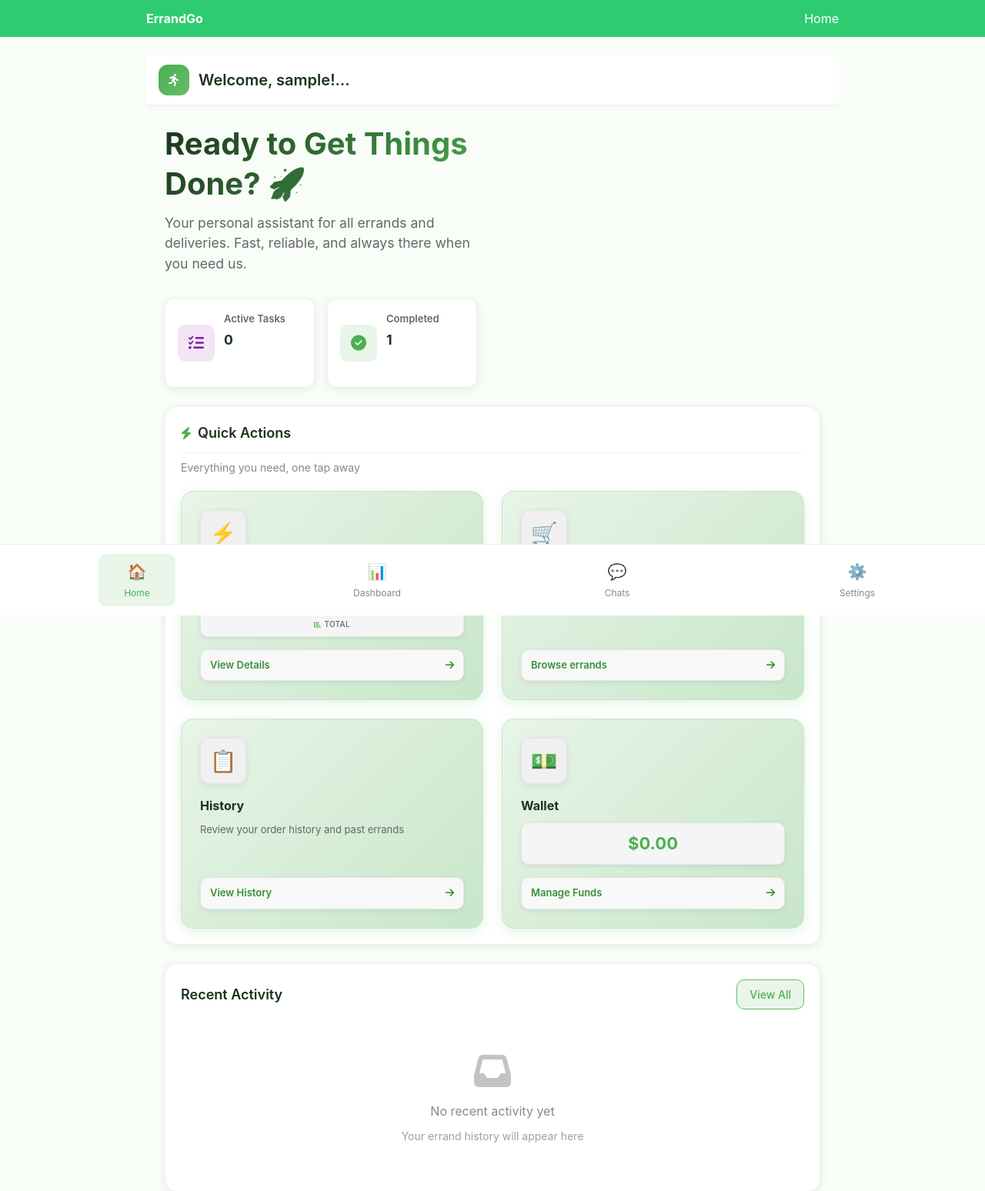
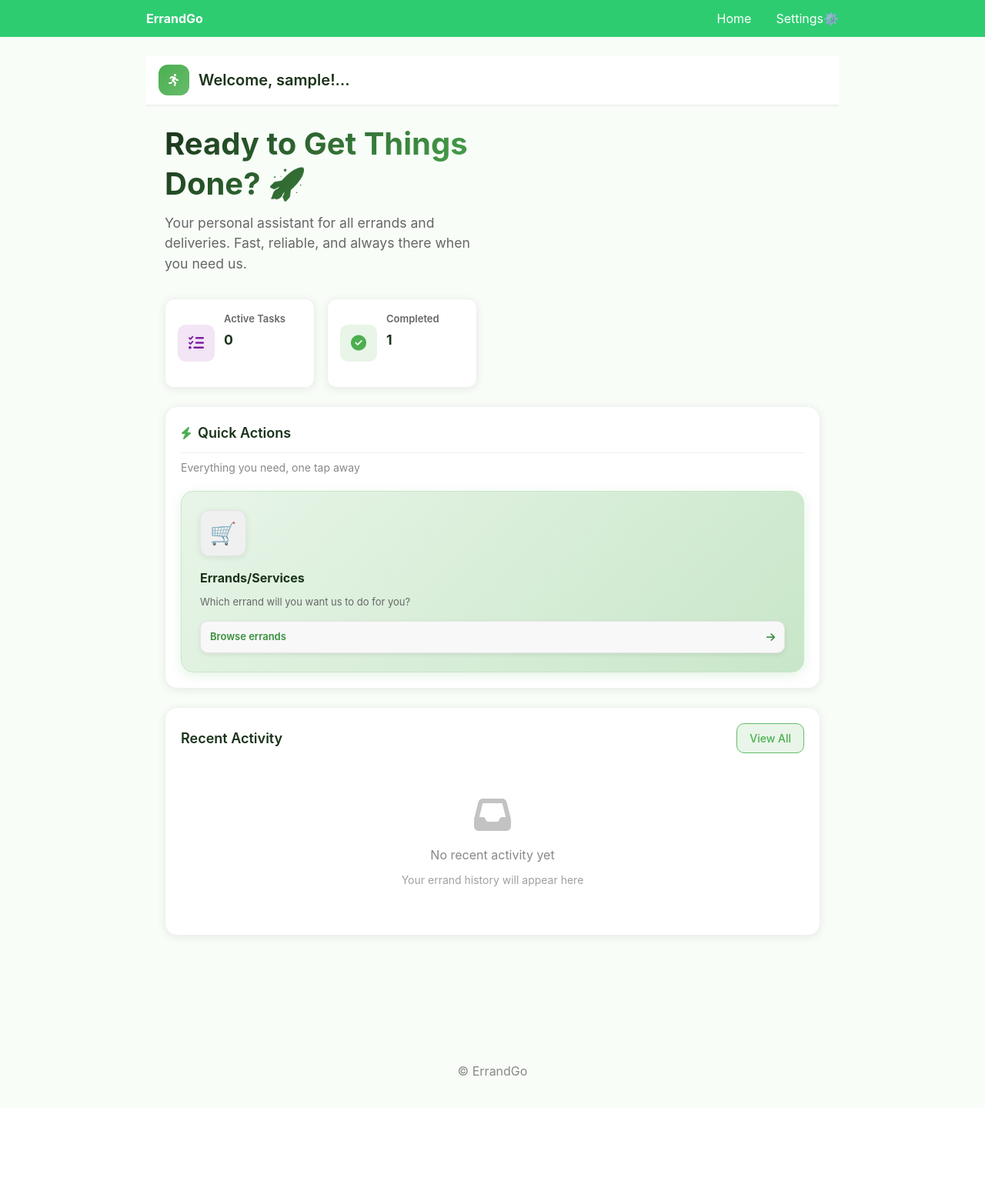
Before and after one commit to wndlovuwork01-netizen/errandconnect, a Flask app: page /home in a window 1280 px wide. Shown: the top 1548 px of the page at 77% size. After the commit the page ends 1399 px from the top, so only its background shows below. Run offline with Flask 3, Linux system fonts and the light colour scheme; the visitor is signed in with stand-in values (Sample User, id 1); tables that the repository leaves empty hold one stand-in row (values such as "Sample post").

Commit message:
Home page

```diff
--- a/templates/base.html
+++ b/templates/base.html
@@ -5,49 +5,106 @@
   <title>ErrandConnect</title>
   <meta name="viewport" content="width=device-width,initial-scale=1">
 
-  <!-- ADD THIS LINE: Font Awesome CDN for icons -->
+  <!-- Font Awesome -->
   <link rel="stylesheet" href="https://cdnjs.cloudflare.com/ajax/libs/font-awesome/6.4.0/css/all.min.css">
 
-  <!-- Leaflet.js for maps -->
-  <link rel="stylesheet" href="https://unpkg.com/leaflet@1.9.4/dist/leaflet.css" integrity="sha256-p4NxAoJBhIIN+hmNHrzRCf9tD/miZyoHS5obTRR9BMY=" crossorigin=""/>
-  <script src="https://unpkg.com/leaflet@1.9.4/dist/leaflet.js" integrity="sha256-20nQCchB9co0qIjJZRGuk2/Z9VM+kNiyxNV1lvTlZBo=" crossorigin=""></script>
+  <!-- Leaflet -->
+  <link rel="stylesheet"
+        href="https://unpkg.com/leaflet@1.9.4/dist/leaflet.css"
+        integrity="sha256-p4NxAoJBhIIN+hmNHrzRCf9tD/miZyoHS5obTRR9BMY="
+        crossorigin="">
+  <script src="https://unpkg.com/leaflet@1.9.4/dist/leaflet.js"
+          integrity="sha256-20nQCchB9co0qIjJZRGuk2/Z9VM+kNiyxNV1lvTlZBo="
+          crossorigin=""></script>
 
   <link rel="stylesheet" href="{{ url_for('static', filename='css/style.css') }}">
+
+  <style>
+    /* Header Layout */
+    .header-inner{
+      display:flex;
+      justify-content:space-between;
+      align-items:center;
+    }
+
+    /* Navigation */
+    .main-nav{
+      display:flex !important;
+      flex-direction:row !important;
+      align-items:center;
+      gap:20px;
+    }
+
+    .main-nav a{
+      display:flex;
+      align-items:center;
+      gap:6px;
+      text-decoration:none;
+    }
+
+    .nav-item{
+      display:flex;
+      align-items:center;
+      gap:6px;
+    }
+  </style>
 </head>
+
 <body>
+
 <header class="site-header">
   <div class="container header-inner">
-      <a href="{{ url_for('home_page') }}" class="logo">ErrandGo</a>
-      <nav>
+
+    <a href="{{ url_for('home_page') }}" class="logo">
+      ErrandGo
+    </a>
+
+    <nav class="main-nav">
       {% if session.user_id %}
+
         <a href="{{ url_for('home_page') }}">Home</a>
+
+        <a href="{{ url_for('settings') }}">Settings⚙️</a>
+
       {% else %}
+
         <a href="{{ url_for('signin') }}">Sign In</a>
+
         <a href="{{ url_for('signup') }}">Sign Up</a>
+
       {% endif %}
     </nav>
+
   </div>
 </header>
 
 <main class="container">
+
   {% with messages = get_flashed_messages(with_categories=true) %}
     {% if messages %}
       <div class="flash-list">
         {% for category, msg in messages %}
-          <div class="flash {{ category }}">{{ msg }}</div>
+          <div class="flash {{ category }}">
+            {{ msg }}
+          </div>
         {% endfor %}
       </div>
     {% endif %}
   {% endwith %}
 
   {% block content %}{% endblock %}
+
 </main>
 
 <footer class="site-footer">
-    <div class="container">© ErrandGo</div>
+  <div class="container">
+    © ErrandGo
+  </div>
 </footer>
 
 <script src="{{ url_for('static', filename='js/app.js') }}"></script>
+
 {% block scripts %}{% endblock %}
+
 </body>
 </html>
--- a/templates/dashboard_client.html
+++ b/templates/dashboard_client.html
@@ -145,9 +145,9 @@
             <span class="nav-emoji">🏠</span>
             <span>Home</span>
         </a>
-        <a href="{{ url_for('dashboard') }}" class="nav-item active">
+        <a href="{{ url_for('chats') }}" class="nav-item active">
             <span class="nav-emoji">📊</span>
-            <span>Dashboard</span>
+            <span>Chats</span>
         </a>
         <a href="{{ url_for('order_history') }}" class="nav-item">
             <span class="nav-emoji">📚</span>
--- a/templates/home.html
+++ b/templates/home.html
@@ -36,7 +36,7 @@
                             </div>
                         </div>
                         <!-- Completed Card-->
-                        <div class="stat-card" onclick="window.location.href='{{ url_for('completed') }}'" style="cursor: pointer;">
+                        <div class="stat-card" onclick="window.location.href='{{ url_for('order_history') }}'" style="cursor: pointer;">
                             <div class="stat-icon completed">
                                 <i class="fas fa-check-circle"></i>
                             </div>
@@ -56,33 +56,13 @@
         <!-- Quick Actions -->
         <section class="quick-actions-section">
             <div class="actions-header">
-                <!-- Added icon to Quick Actions header -->
+
                 <h3><i class="fas fa-bolt"></i> Quick Actions</h3>
-                <!-- Removed View All Button -->
+
             </div>
             <p class="actions-subtitle">Everything you need, one tap away</p>
 
             <div class="actions-grid">
-                <!-- Completed Errands Card - NOW FIRST -->
-                <div class="action-card" onclick="window.location.href='{{ url_for('completed') }}'">
-                    <div class="action-icon completed">
-                        ⚡
-                    </div>
-                    <div class="action-content">
-                        <h4>Completed Errands</h4>
-                        <div class="action-stats">
-                            <div class="stat-badge">
-                                <span class="stat-number">{{ completed_count }}</span>
-
-                                <span class="stat-label"><i class="fas fa-chart-bar stat-icon-small"></i> Total</span>
-                            </div>
-                        </div>
-                        <a href="{{ url_for('completed') }}" class="action-link view-details-link">
-                            View Details <i class="fas fa-arrow-right"></i>
-                        </a>
-                    </div>
-                    <div class="card-overlay"></div>
-                </div>
 
                 <!-- Services/Errands Card -->
                 <div class="action-card" onclick="window.location.href='{{ url_for('dashboard') }}'">
@@ -92,46 +72,9 @@
                     <div class="action-content">
                         <h4>Errands/Services</h4>
                         <p class="service-note">Which errand will you want us to do for you?</p>
-                        <!-- Removed the Active Requests stat badge since it shows the same as Active Tasks -->
+
                         <a href="{{ url_for('dashboard') }}" class="action-link browse-link">
                             Browse errands <i class="fas fa-arrow-right"></i>
-                        </a>
-                    </div>
-                    <div class="card-overlay"></div>
-                </div>
-
-                <!-- History Card -->
-                <div class="action-card" onclick="window.location.href='{{ url_for('order_history') }}'">
-                    <div class="action-icon history">
-                        📋
-                    </div>
-                    <div class="action-content">
-                        <h4>History</h4>
-                        <p>Review your order history and past errands</p>
-                        <!-- Updated to match other link sizes -->
-                        <a href="{{ url_for('order_history') }}" class="action-link history-link">
-                            View History <i class="fas fa-arrow-right"></i>
-                        </a>
-                    </div>
-                    <div class="card-overlay"></div>
-                </div>
-
-                <!-- Wallet Card -->
-                <div class="action-card" onclick="window.location.href='{{ url_for('wallet') }}'">
-                    <div class="action-icon wallet">
-                        💵
-                    </div>
-                    <div class="action-content">
-                        <h4>Wallet</h4>
-                        <div class="action-stats">
-                            <div class="stat-badge large wallet-badge">
-                                <!-- Updated: Removed "Available Balance" label -->
-                                <span class="stat-number wallet-balance">${{ "%.2f"|format(user.balance) if user.balance else '0.00' }}</span>
-                            </div>
-                        </div>
-                        <!-- Updated to match other link sizes -->
-                        <a href="{{ url_for('wallet') }}" class="action-link wallet-link">
-                            Manage Funds <i class="fas fa-arrow-right"></i>
                         </a>
                     </div>
                     <div class="card-overlay"></div>
@@ -183,27 +126,6 @@
             </div>
         </section>
     </main>
-
-    <!-- Bottom Navigation -->
-    <nav class="bottom-nav">
-        <a href="{{ url_for('home_page') }}" class="nav-item active">
-            <span class="nav-emoji">🏠</span>
-            <span>Home</span>
-        </a>
-        <a href="{{ url_for('dashboard') }}" class="nav-item">
-            <span class="nav-emoji">📊</span>
-            <span>Dashboard</span>
-        </a>
-        <a href="{{ url_for('chats') }}" class="nav-item">
-    <span class="nav-emoji">💬</span>
-    <span>Chats</span>
-</a>
-
-        <a href="{{ url_for('settings') }}" class="nav-item">
-            <span class="nav-emoji">⚙️</span>
-            <span>Settings</span>
-        </a>
-    </nav>
 </div>
 
 <style>
```
Lines whose indentation alone changed are shown as unchanged.
